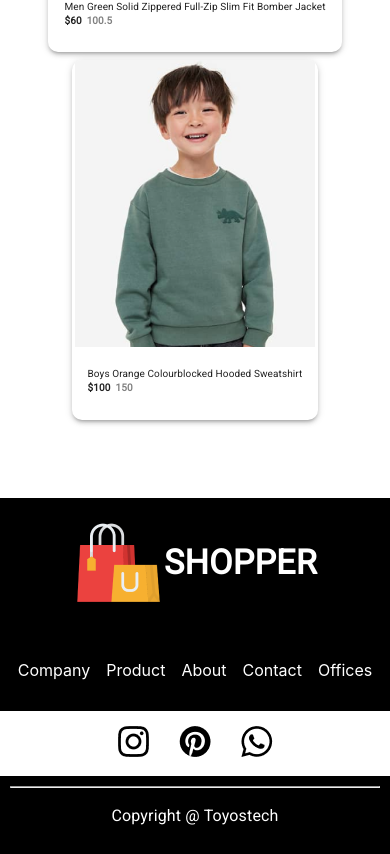
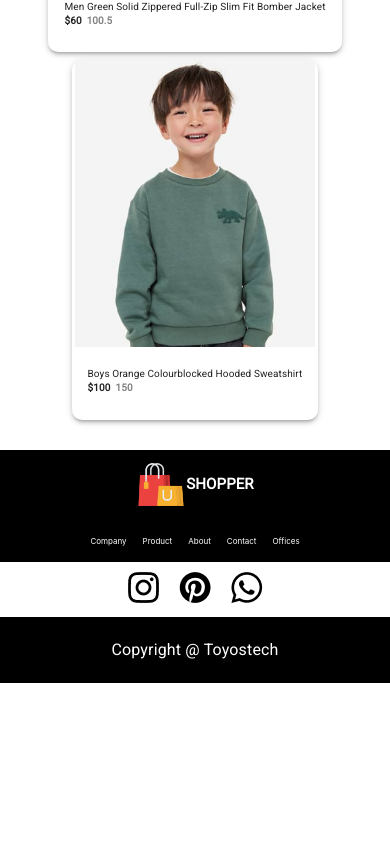
Before and after one commit to Toyostech/E-Shopping, a React (Create React App) app: page / in a window 390 px wide. Shown: the part 5139-5993 px from the top of the page. After the commit the page ends 5822 px from the top, so only its background shows below. Built offline with nearby package versions, Linux system fonts and the light colour scheme.

Commit message:
working on the banner

```diff
--- a/package.json
+++ b/package.json
@@ -13,6 +13,7 @@
     "@testing-library/user-event": "^13.5.0",
     "react": "^19.0.0",
     "react-dom": "^19.0.0",
+    "react-read-more-less": "^0.1.6",
     "react-router-dom": "^7.4.0",
     "react-scripts": "5.0.1",
     "web-vitals": "^2.1.4"
--- a/src/component/Pages/LoginSignup.jsx
+++ b/src/component/Pages/LoginSignup.jsx
@@ -103,6 +103,7 @@ const LoginSignup = () => {
                   outline: "none"
 
 
+
                 }} type="text" placeholder='Your Name' />
               <input style={{
                 padding: "15px 100px",
--- a/src/component/footer/Footer.jsx
+++ b/src/component/footer/Footer.jsx
@@ -6,10 +6,11 @@ import pintester_icon from '../../Assets/pintester_icon.png'
 import whatsapp_icon from '../../Assets/whatsapp_icon.png'
 
 const Footer = () => {
-    const isMobile= useMediaQuery(useTheme().breakpoints.down("sm"))
+    const isMobile= useMediaQuery(useTheme().breakpoints.down("md"))
     return (
         <section style={{
-            paddingTop: 78
+            paddingTop:isMobile? 30 : 40
+
         }}>
             <div style={{
                 textAlign: "center",
@@ -17,13 +18,15 @@ const Footer = () => {
                 background: "#000"
             }}>
                 <div className='flex' style={{
-                    padding: 20
+                    padding:isMobile? 10: 20
                 }}>
-                    <img src={footer_logo} alt="" />
-                    <Typography variant='h4' fontWeight={"bold"} color='#fff'>SHOPPER</Typography>
+                    <img src={footer_logo} alt="" style={{
+                        width: isMobile? "50px": "auto"
+                    }} />
+                    <Typography variant='h4' fontSize={{xs:15, md:30}} fontWeight={"bold"} color='#fff'>SHOPPER</Typography>
                 </div>
                 <div style={{
-                    padding: 15
+
                 }}>
                     <Box className="flex" sx={{
                         display: "flex",
@@ -38,7 +41,7 @@ const Footer = () => {
                         listStyle: "none",
                         gap: 2,
                         padding: 2,
-                        fontSize: isMobile? "1rem": "2rem",
+                        fontSize: isMobile? "0.5rem": "2rem",
                         color: "#fff"
 
 
@@ -51,8 +54,8 @@ const Footer = () => {
                     </Box>
                 </div>
                 <div className='flex' style={{
-                    padding: 15,
-                    gap: 30,
+                    padding:isMobile? 10 : 15,
+                    gap:isMobile? 20: 30,
                     background: "#fff"
                 }}>
                     <div>
@@ -68,10 +71,9 @@ const Footer = () => {
                     </div>
                 </div>
                 <div style={{
-                    padding: 10,
+                    padding:isMobile? 5: 10,
                     color: "#fff"
                 }}>
-                    <hr />
 
                     <Typography sx={{
                         padding: 2
--- a/src/component/offer/Offers.jsx
+++ b/src/component/offer/Offers.jsx
@@ -63,7 +63,7 @@ const Offers = () => {
         }}>
             <img style={{
                 width: isMobile? "150px":"400px",
-                height: "auto"
+                height: isMobile? "200px":"500px"
             }} src={exclusive_image} alt="" />
 
         </div>
```
Also changed, not shown: 1 other file (tests, documents, lock files or other folders).
